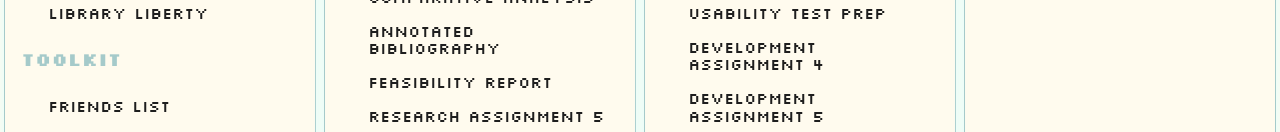
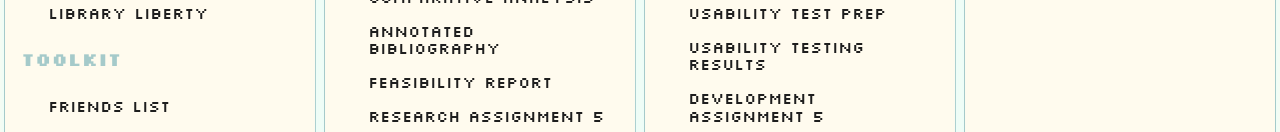
Before and after one commit to nanette-ta/des157b, a plain HTML site: page index.html in a window 1280 px wide. Shown: the part 626-758 px from the top of the page. Drawn offline with nearby package versions, Linux system fonts and the light colour scheme.

Commit message:
Adding usability testing results.

```diff
--- a/index.html
+++ b/index.html
@@ -86,7 +86,7 @@
                         <li><a href="./capstone/development/proposal.html">Capstone Proposal</a></li>
                         <li><a href="./capstone/development/version1/index.html">Version 1</a></li>
                         <li><a href="./capstone/development/version1/index.html">Usability Test Prep</a></li>
-                        <li><a href="#">Development Assignment 4</a></li>
+                        <li><a href="./capstone/development/Capstone Usability Testing & Results.pdf">Usability Testing Results</a></li>
                         <li><a href="#">Development Assignment 5</a></li>
                         <li><a href="#">Development Assignment 6</a></li>
                     </ul>
```
Also changed, not shown: 1 other file.
